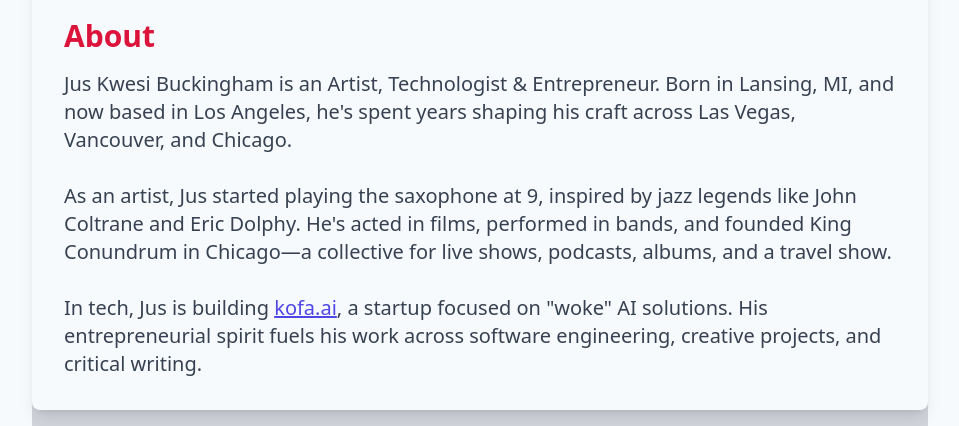
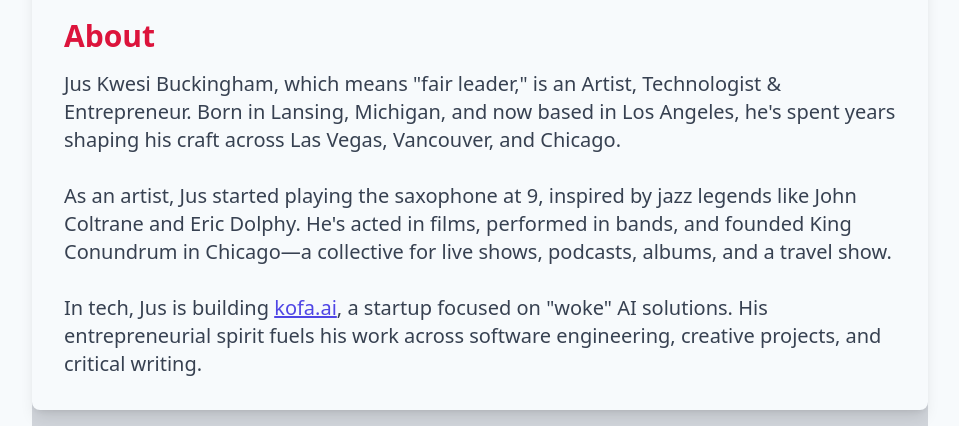
Before and after one commit to jusbuckingham/jusbuckingham, a Next.js app: page / in a window 1280 px wide. Shown: the part 374-800 px from the top of the page, without its empty margins (160-1119 px from the left). Built offline with nearby package versions, Linux system fonts and the light colour scheme.

Commit message:
tweaking and twerking

```diff
--- a/pages/index.tsx
+++ b/pages/index.tsx
@@ -92,7 +92,7 @@ const Home: NextPage = () => {
         <div id="about" className="mt-8 w-full max-w-4xl bg-gray-50 p-8 rounded-lg shadow-lg">
           <h2 className="text-2xl md:text-3xl font-bold my-4 text-crimson">About</h2>
           <p className="text-lg md:text-xl text-left leading-relaxed text-gray-700">
-            Jus Kwesi Buckingham is an Artist, Technologist & Entrepreneur. Born in Lansing, MI, and now based in Los Angeles, he&apos;s spent years shaping his craft across Las Vegas, Vancouver, and Chicago.
+            Jus Kwesi Buckingham, which means &quot;fair leader,&quot; is an Artist, Technologist & Entrepreneur. Born in Lansing, Michigan, and now based in Los Angeles, he&apos;s spent years shaping his craft across Las Vegas, Vancouver, and Chicago.
             <br /><br />
             As an artist, Jus started playing the saxophone at 9, inspired by jazz legends like John Coltrane and Eric Dolphy. He&apos;s acted in films, performed in bands, and founded King Conundrum in Chicago—a collective for live shows, podcasts, albums, and a travel show.
             <br /><br />
```
